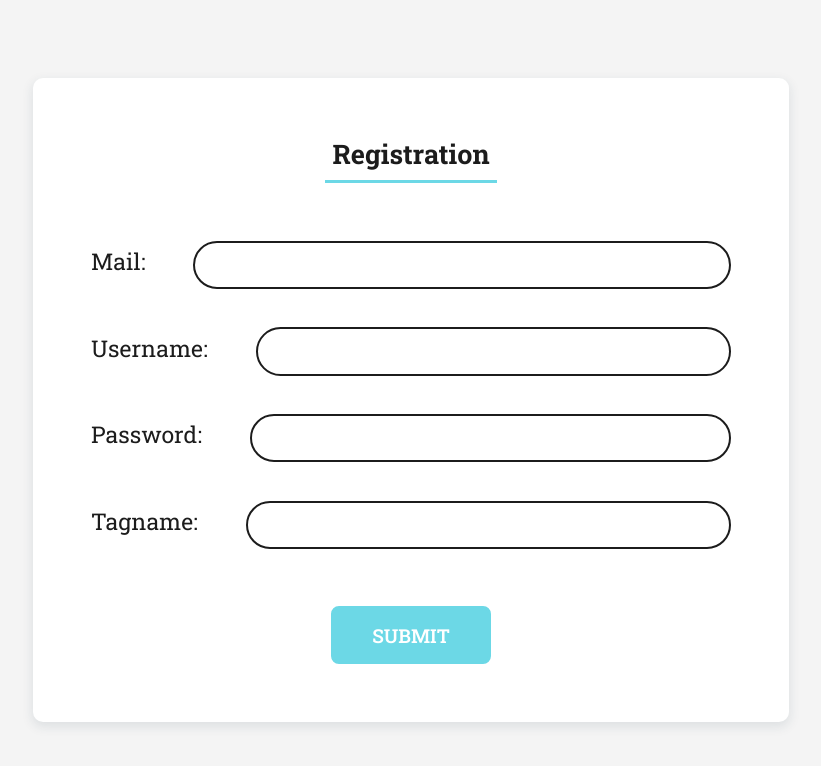
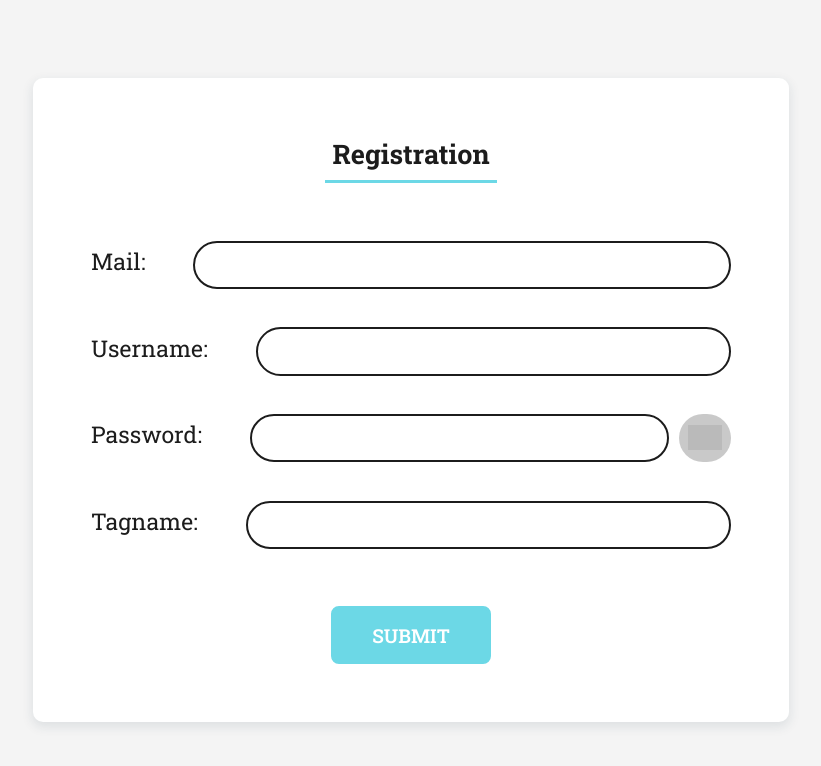
Before and after one commit to Kartofel-2834/blog-front, a Vue app: page /registration in a window 1280 px wide. Shown: the top 766 px of the page, without its empty margins (229-1050 px from the left). Built offline with nearby package versions, Linux system fonts and the light colour scheme; grey boxes are pictures that could not be loaded.

Commit message:
I add password show button and some style for registration page

```diff
--- a/src/assets/css/home.css
+++ b/src/assets/css/home.css
@@ -71,27 +71,6 @@ body{
   font-weight: 500;
   margin-top: 0.2rem;
   font-size: 1.1rem;
-}
-
-.central_button{
-  margin: 3rem auto;
-  width: fit-content;
-  background-color: #6cd8e6;
-  color: white;
-  text-align: center;
-  border-radius: 8px;
-  font-weight: 600;
-  text-transform: uppercase;
-  padding: 1rem 2.5rem;
-  cursor: pointer;
-  border: 3px solid #6cd8e6;
-  transition: 0.15s linear;
-}
-
-.central_button:hover{
-  color: #6cd8e6;
-  background-color: white;
-  transform: scale(1.05);
 }
 
 .container{
--- a/src/assets/css/registration.css
+++ b/src/assets/css/registration.css
@@ -65,19 +65,25 @@ body{ background-color: #f4f4f4 }
   transition: 0.15s linear;
 }
 
-.central_button{
-  margin: 3rem auto;
-  width: fit-content;
+.password_input_inner{
+  margin-top: 2rem;
+}
+
+.change_password_input_type_button{
+  cursor: pointer;
+  width: 3rem;
+  margin-left: 0.5rem;
+  border-radius: 36px;
+  background: no-repeat center/65%;
+  background-image: url("~@/assets/icons/eye.svg");
+  background-color: #b3b3b3;
+  opacity: 0.7;
+  transition: 0.15s linear;
+}
+
+.change_password_input_type_button_active{
   background-color: #6cd8e6;
-  color: white;
-  text-align: center;
-  border-radius: 8px;
-  font-weight: 600;
-  text-transform: uppercase;
-  padding: 1rem 2.5rem;
-  cursor: pointer;
-  border: 3px solid #6cd8e6;
-  transition: 0.15s linear;
+  opacity: 1;
 }
 
 .submit_button{
--- a/src/assets/css/style.css
+++ b/src/assets/css/style.css
@@ -38,3 +38,24 @@
   display: flex;
   justify-content: space-around;
 }
+
+.button{
+  margin: 3rem auto;
+  width: fit-content;
+  background-color: #6cd8e6;
+  color: white;
+  text-align: center;
+  border-radius: 8px;
+  font-weight: 600;
+  text-transform: uppercase;
+  padding: 1rem 2.5rem;
+  cursor: pointer;
+  border: 3px solid #6cd8e6;
+  transition: 0.15s linear;
+}
+
+.button:hover{
+  color: #6cd8e6;
+  background-color: white;
+  transform: scale(1.05);
+}
--- a/src/components/CentralButton.vue
+++ b/src/components/CentralButton.vue
@@ -1,5 +1,5 @@
 <template>
-  <div class="central_button">New Post</div>
+  <div class="button">New Post</div>
 </template>
 
 <script>
--- a/src/components/TextInput.vue
+++ b/src/components/TextInput.vue
@@ -2,7 +2,7 @@
   <div class="user_info_text_input_inner align">
     <div class="input_title column align" :class="{ 'input_title_active': focused }">{{ title }}:</div>
     <input
-      type="text"
+      :type="type"
       class="user_info_text_input"
       :class="css_classes"
       @blur="blurCheck"
@@ -15,6 +15,7 @@
 <script>
   export default {
     props: {
+      "type": { type: String, default: "text" },
       "title": { type: String, default: "Title" },
       "css_classes": { type: Array, default: [] },
       "blur_listener": { type: Function, default: ()=>{} },
--- a/src/views/Registration.vue
+++ b/src/views/Registration.vue
@@ -8,12 +8,20 @@
 
         <text-input-form title="Username"></text-input-form>
 
-        <text-input-form title="Password"></text-input-form>
+        <div class="row password_input_inner">
+          <text-input-form title="Password" :type="passwordShowed ? 'text' : 'password'"></text-input-form>
+          <div
+            class="change_password_input_type_button"
+            :class="{ 'change_password_input_type_button_active': passwordShowed }"
+            @click="changePasswordInputType"
+          ></div>
+        </div>
+
 
         <text-input-form title="Tagname"></text-input-form>
       </div>
 
-      <div class="central_button submit_button">Submit</div>
+      <div class="button submit_button">Submit</div>
     </div>
   </div>
 
@@ -25,7 +33,15 @@
   export default {
     components: {
       "text-input-form": TextInput,
-    }
+    },
+
+    data(){
+      return { passwordShowed: false }
+    },
+
+    methods: {
+      changePasswordInputType(){ this.passwordShowed = !this.passwordShowed }
+    },
   }
 </script>
 
```
